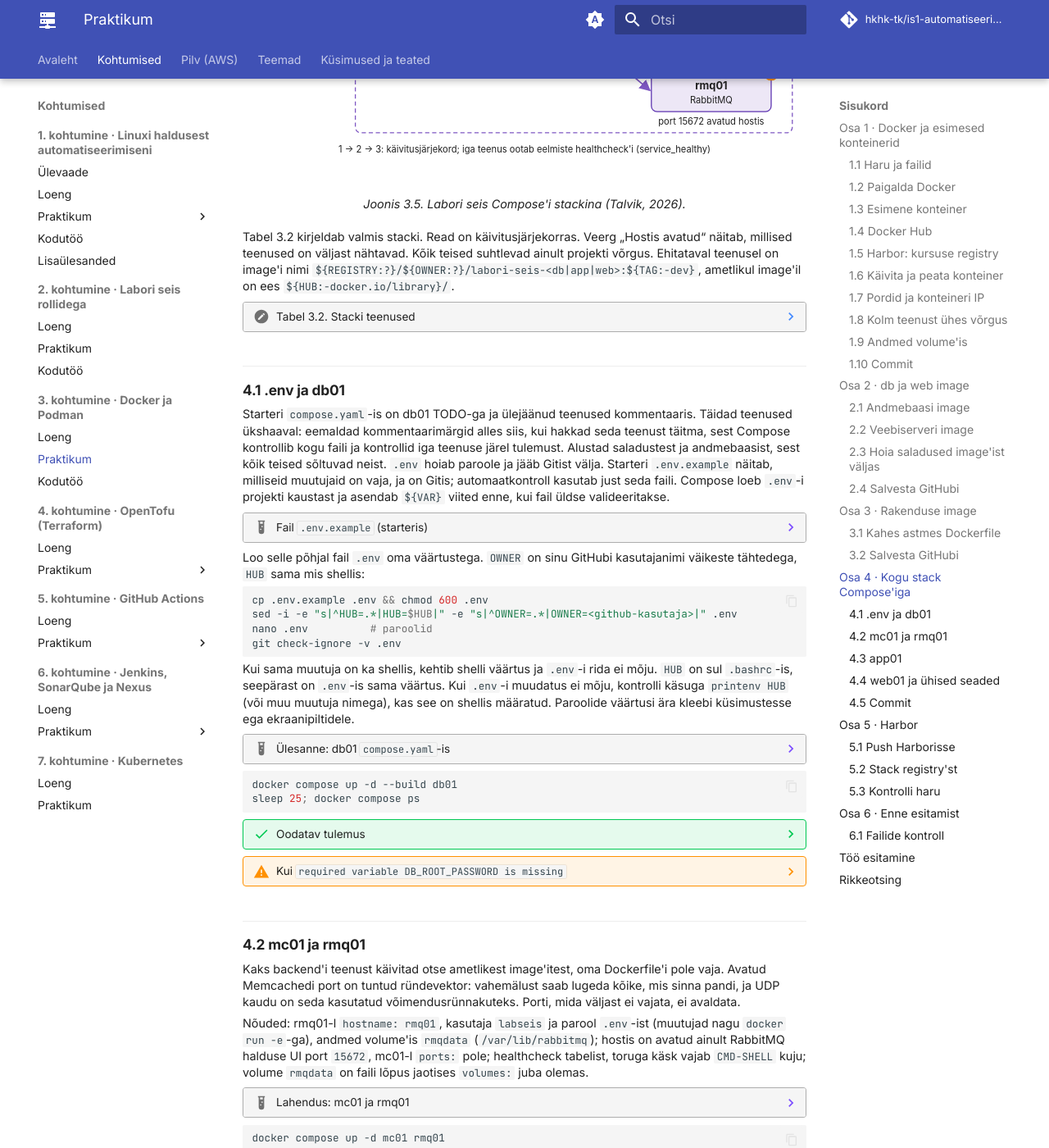
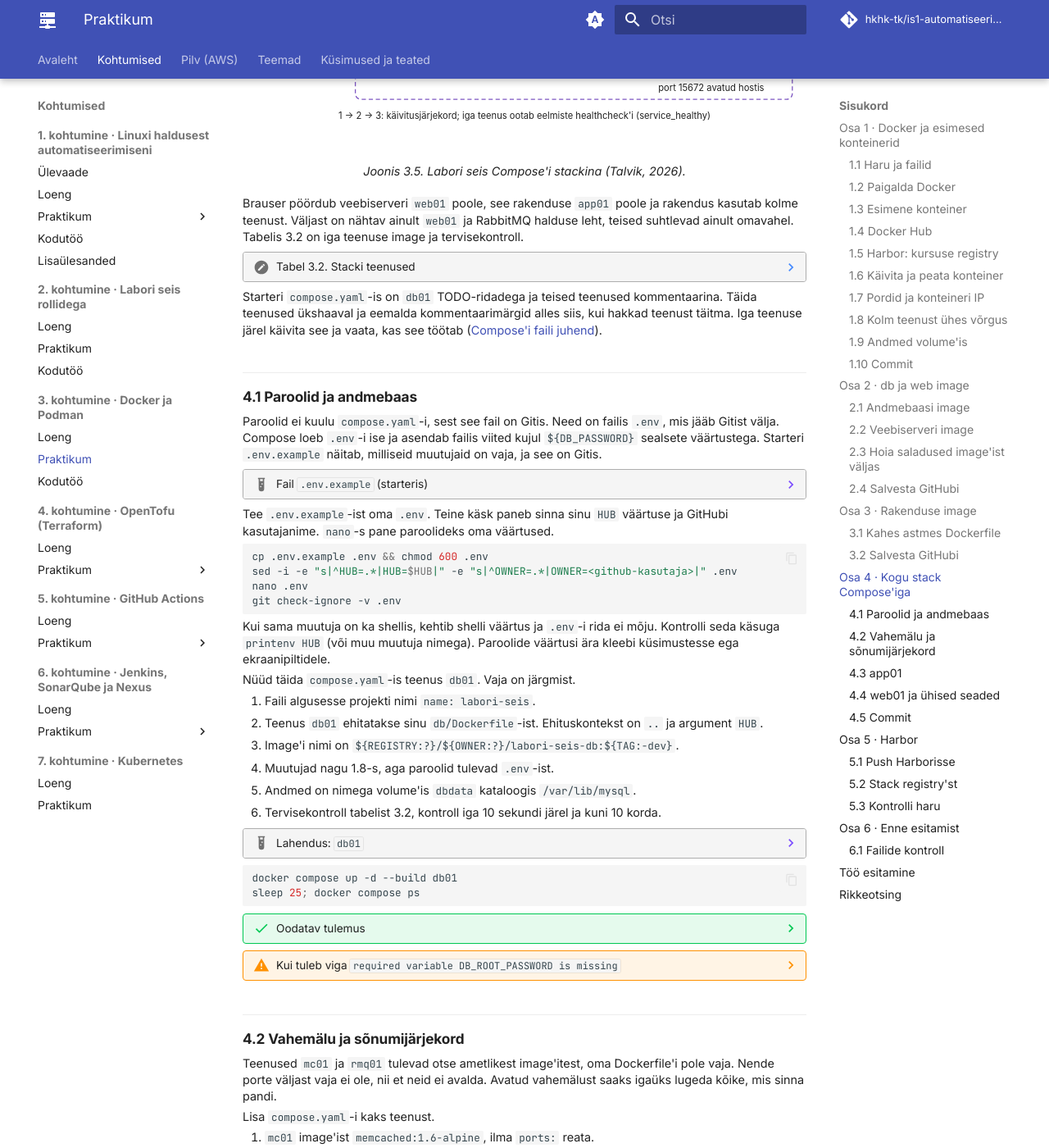
Before and after one commit to hkhk-tk/is1-automatiseerimine, an MkDocs documentation site: the page built from docs/k03/lab.md, in a window 1280 px wide and 1400 px high, scrolled down 12829 px. Shown: the whole window at 82% size. Built offline with MkDocs 1.6.1 and Material for MkDocs 9.7.7, drawn with Linux system fonts in a browser that asks for light colours; comment, search, counter and statistics services are not loaded; some of the changed text lies outside the part shown.

Commit message:
K3 praktikum osa 4.1–4.2: Compose algajale, seos 1. osaga, nõuded nummerdatud sammudena, lahendused kokkuvolditud

````diff
--- a/docs/k03/lab.md
+++ b/docs/k03/lab.md
@@ -724,18 +724,18 @@ Enne salvestamist käivita automaatkontrolli test, mis vaatab, kas Dockerfile on
 
 ## Osa 4 · Kogu stack Compose'iga
 
-Kirjeldad kogu rakenduse Labori seis ühes failis `compose.yaml`. Viis pikka `docker run` käsku shelli ajaloos ei näita, kuidas teenused käivitati. Compose'i fail on Gitis ja `docker compose up -d` viib süsteemi failis kirjeldatud olekusse, nagu playbook Ansible'is. Kirjutad faili ühe teenuse kaupa ([failivormingu viide](https://docs.docker.com/reference/compose-file/services/)) ja kontrollid iga teenuse järel tulemust.
+1. osas käivitasid kolm teenust pikkade `docker run` käskudega. Nüüd kirjeldad kõik viis teenust ühes failis `compose.yaml`. Fail on Gitis ja üks käsk `docker compose up -d` käivitab kõik teenused nii, nagu failis kirjas. See sarnaneb Ansible'i playbook'iga, mis kirjeldab soovitud olekut.
 
-**Eesmärk:** viis teenust käivituvad ühe käsuga, andmebaasi andmed jäävad volume'isse ja app01 ootab, kuni sõltuvused on valmis.
-**Kontroll:** `docker compose up -d --wait` ja `curl -s localhost:8080/health` annab neli `UP`-i; automaatkontrolli testid `compose` ja `deps` annavad `OK`.
-**Kus:** control, kaust `~/kursus/k03-docker`, põhistack `compose.yaml`.
+**Eesmärk:** viis teenust käivituvad ühe käsuga ja rakendus vastab brauseris.
+**Kontroll:** `curl -s localhost:8080/health` näitab nelja `UP`-i ning testid `compose` ja `deps` annavad `OK`.
+**Kus:** control, kaust `~/kursus/k03-docker`.
 
 <figure markdown="span">
   ![Brauser pöördub pordil 8080 web01 poole, web01 app01 poole, app01 db01, mc01 ja rmq01 poole; kõik on projekti võrgus labori-seis_default](assets/k03_compose_stack.svg)
   <figcaption>Joonis 3.5. Labori seis Compose'i stackina (Talvik, 2026).</figcaption>
 </figure>
 
-Tabel 3.2 kirjeldab valmis stacki. Read on käivitusjärjekorras. Veerg „Hostis avatud“ näitab, millised teenused on väljast nähtavad. Kõik teised suhtlevad ainult projekti võrgus. Ehitataval teenusel on image'i nimi `${REGISTRY:?}/${OWNER:?}/labori-seis-<db|app|web>:${TAG:-dev}`, ametlikul image'il on ees `${HUB:-docker.io/library}/`.
+Brauser pöördub veebiserveri `web01` poole, see rakenduse `app01` poole ja rakendus kasutab kolme teenust. Väljast on nähtav ainult `web01` ja RabbitMQ halduse leht, teised suhtlevad ainult omavahel. Tabelis 3.2 on iga teenuse image ja tervisekontroll.
 
 ??? note "Tabel 3.2. Stacki teenused"
 
@@ -747,9 +747,11 @@ Tabel 3.2 kirjeldab valmis stacki. Read on käivitusjärjekorras. Veerg „Hosti
     | app01 | sinu `app/Dockerfile`, kontekst `..` | ei | Dockerfile'ist |
     | web01 | sinu `web/`, kontekst `./web` | `${WEB_PORT:-8080}:80` | Dockerfile'ist |
 
-### 4.1 .env ja db01
+Starteri `compose.yaml`-is on `db01` TODO-ridadega ja teised teenused kommentaarina. Täida teenused ükshaaval ja eemalda kommentaarimärgid alles siis, kui hakkad teenust täitma. Iga teenuse järel käivita see ja vaata, kas see töötab ([Compose'i faili juhend](https://docs.docker.com/reference/compose-file/services/)).
 
-Starteri `compose.yaml`-is on db01 TODO-ga ja ülejäänud teenused kommentaaris. Täidad teenused ükshaaval: eemaldad kommentaarimärgid alles siis, kui hakkad seda teenust täitma, sest Compose kontrollib kogu faili ja kontrollid iga teenuse järel tulemust. Alustad saladustest ja andmebaasist, sest kõik teised sõltuvad neist. `.env` hoiab paroole ja jääb Gitist välja. Starteri `.env.example` näitab, milliseid muutujaid on vaja, ja on Gitis; automaatkontroll kasutab just seda faili. Compose loeb `.env`-i projekti kaustast ja asendab `${VAR}` viited enne, kui fail üldse valideeritakse.
+### 4.1 Paroolid ja andmebaas
+
+Paroolid ei kuulu `compose.yaml`-i, sest see fail on Gitis. Need on failis `.env`, mis jääb Gitist välja. Compose loeb `.env`-i ise ja asendab failis viited kujul `${DB_PASSWORD}` sealsete väärtustega. Starteri `.env.example` näitab, milliseid muutujaid on vaja, ja see on Gitis.
 
 ??? example "Fail `.env.example` (starteris)"
 
@@ -767,20 +769,27 @@ Starteri `compose.yaml`-is on db01 TODO-ga ja ülejäänud teenused kommentaaris
 
     `HUB=docker.io/library` on näidisfailis meelega: GitHubi automaatkontroll Harborit ei näe ja tõmbab Docker Hubist.
 
-Loo selle põhjal fail `.env` oma väärtustega. `OWNER` on sinu GitHubi kasutajanimi väikeste tähtedega, `HUB` sama mis shellis:
+Tee `.env.example`-ist oma `.env`. Teine käsk paneb sinna sinu `HUB` väärtuse ja GitHubi kasutajanime. `nano`-s pane paroolideks oma väärtused.
 
 ```bash
 cp .env.example .env && chmod 600 .env
 sed -i -e "s|^HUB=.*|HUB=$HUB|" -e "s|^OWNER=.*|OWNER=<github-kasutaja>|" .env
-nano .env          # paroolid
+nano .env
 git check-ignore -v .env
 ```
 
-Kui sama muutuja on ka shellis, kehtib shelli väärtus ja `.env`-i rida ei mõju. `HUB` on sul `.bashrc`-is, seepärast on `.env`-is sama väärtus. Kui `.env`-i muudatus ei mõju, kontrolli käsuga `printenv HUB` (või muu muutuja nimega), kas see on shellis määratud. Paroolide väärtusi ära kleebi küsimustesse ega ekraanipiltidele.
+Kui sama muutuja on ka shellis, kehtib shelli väärtus ja `.env`-i rida ei mõju. Kontrolli seda käsuga `printenv HUB` (või muu muutuja nimega). Paroolide väärtusi ära kleebi küsimustesse ega ekraanipiltidele.
 
-??? example "Ülesanne: db01 `compose.yaml`-is"
+Nüüd täida `compose.yaml`-is teenus `db01`. Vaja on järgmist.
 
-    Nõuded: `name: labori-seis`; teenusel `db01` on `build.context: ..`, `build.dockerfile: k03-docker/db/Dockerfile` ja argument `HUB`; image'i nimi tabeli 3.2 järgi; `environment`-is root-parool, andmebaas ja kasutaja `labseis` ja kasutaja parool; nimega volume `dbdata` kataloogis `/var/lib/mysql`; healthcheck intervalliga 10 s ja 10 kordusega.
+1. Faili algusesse projekti nimi `name: labori-seis`.
+2. Teenus `db01` ehitatakse sinu `db/Dockerfile`-ist. Ehituskontekst on `..` ja argument `HUB`.
+3. Image'i nimi on `${REGISTRY:?}/${OWNER:?}/labori-seis-db:${TAG:-dev}`.
+4. Muutujad nagu 1.8-s, aga paroolid tulevad `.env`-ist.
+5. Andmed on nimega volume'is `dbdata` kataloogis `/var/lib/mysql`.
+6. Tervisekontroll tabelist 3.2, kontroll iga 10 sekundi järel ja kuni 10 korda.
+
+??? example "Lahendus: `db01`"
 
     ```yaml
     name: labori-seis
@@ -809,7 +818,7 @@ Kui sama muutuja on ka shellis, kehtib shelli väärtus ja `.env`-i rida ei mõj
       dbdata:
     ```
 
-    `${VAR:?}` katkestab, kui muutujat pole. `${VAR:-x}` annab vaikeväärtuse.
+    `${VAR:?}` katkestab käivituse, kui muutuja puudub. `${VAR:-x}` annab muutujale vaikeväärtuse `x`.
 
 ```bash
 docker compose up -d --build db01
@@ -818,17 +827,23 @@ sleep 25; docker compose ps
 
 ??? success "Oodatav tulemus"
 
-    db01 on `Up (healthy)`. `(healthy)` tähendab rohkem kui `Up`: MariaDB healthcheck kontrollis, et InnoDB on algseadistatud ja ühendusi võetakse vastu. Ainult seda olekut saavad teised teenused `depends_on`-iga oodata.
+    `db01` on olekus `Up (healthy)`. `Up` tähendab, et konteiner töötab. `(healthy)` tähendab lisaks, et tervisekontroll õnnestus ja MariaDB võtab ühendusi vastu. Teised teenused ootavad just seda olekut.
 
-??? warning "Kui `required variable DB_ROOT_PASSWORD is missing`"
+??? warning "Kui tuleb viga `required variable DB_ROOT_PASSWORD is missing`"
 
-    `.env` puudub või oled vales kaustas. `${VAR:?}` teebki täpselt seda.
+    Fail `.env` puudub või käivitasid käsu vales kaustas. Käsk peab olema kaustas `~/kursus/k03-docker`.
 
-### 4.2 mc01 ja rmq01
+### 4.2 Vahemälu ja sõnumijärjekord
 
-Kaks backend'i teenust käivitad otse ametlikest image'itest, oma Dockerfile'i pole vaja. Avatud Memcachedi port on tuntud ründevektor: vahemälust saab lugeda kõike, mis sinna pandi, ja UDP kaudu on seda kasutatud võimendusrünnakuteks. Porti, mida väljast ei vajata, ei avaldata.
+Teenused `mc01` ja `rmq01` tulevad otse ametlikest image'itest, oma Dockerfile'i pole vaja. Nende porte väljast vaja ei ole, nii et neid ei avalda. Avatud vahemälust saaks igaüks lugeda kõike, mis sinna pandi.
 
-Nõuded: rmq01-l `hostname: rmq01`, kasutaja `labseis` ja parool `.env`-ist (muutujad nagu `docker run -e`-ga), andmed volume'is `rmqdata` (`/var/lib/rabbitmq`); hostis on avatud ainult RabbitMQ halduse UI port `15672`, mc01-l `ports:` pole; healthcheck tabelist, toruga käsk vajab `CMD-SHELL` kuju; volume `rmqdata` on faili lõpus jaotises `volumes:` juba olemas.
+Lisa `compose.yaml`-i kaks teenust.
+
+1. `mc01` image'ist `memcached:1.6-alpine`, ilma `ports:` reata.
+2. `rmq01` image'ist `rabbitmq:4.1-management-alpine`, hostinimi `rmq01`, kasutaja `labseis` ja parool `.env`-ist.
+3. `rmq01` andmed on volume'is `rmqdata` kataloogis `/var/lib/rabbitmq`. Volume on faili lõpus jaotises `volumes:` juba olemas.
+4. Hostis avalda ainult RabbitMQ halduse lehe port `15672`.
+5. Tervisekontrollid tabelist 3.2. Kui kontrollkäsus on toru `|`, kirjuta see kujul `CMD-SHELL`.
 
 ??? example "Lahendus: mc01 ja rmq01"
 
@@ -878,7 +893,7 @@ Ava brauseris `http://<control IP>:15672` ja logi sisse kasutajaga `labseis`.
 
 ??? success "Oodatav tulemus"
 
-    Kolm teenust on `(healthy)` ja halduse UI näitab node'i `rabbit@rmq01`. Nimi tuleb võtmest `hostname`. Ilma selleta oleks nimi konteineri juhuslik ID ja iga uus konteiner leiaks volume'ist võõra node'i andmed: järjekorrad oleksid tühjad, kuigi andmed on kettal alles.
+    Kolm teenust on `(healthy)` ja halduse leht näitab nime `rabbit@rmq01`. Nimi tuleb hostinimest `rmq01`. Ilma selleta saaks iga uus konteiner juhusliku nime ja RabbitMQ ei kasutaks enam volume'is olevaid andmeid.
 
 ### 4.3 app01
 
````
